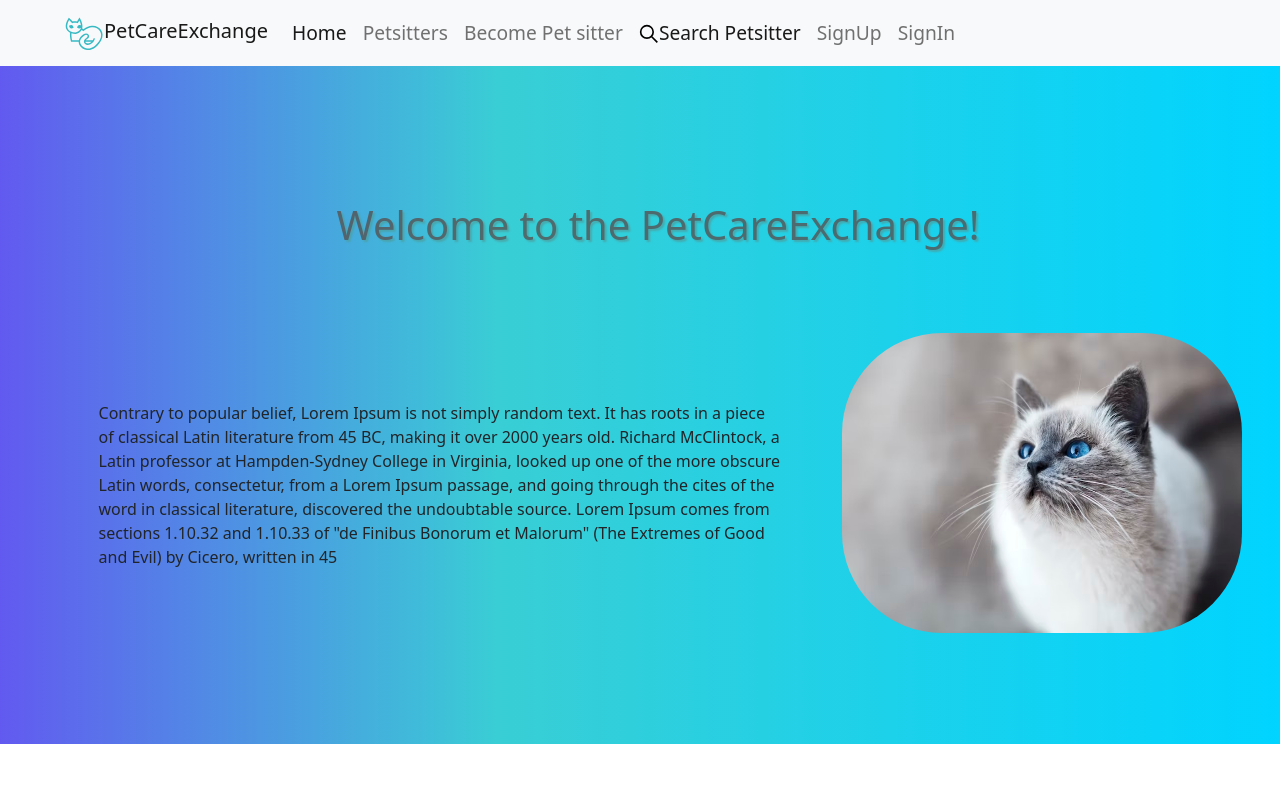
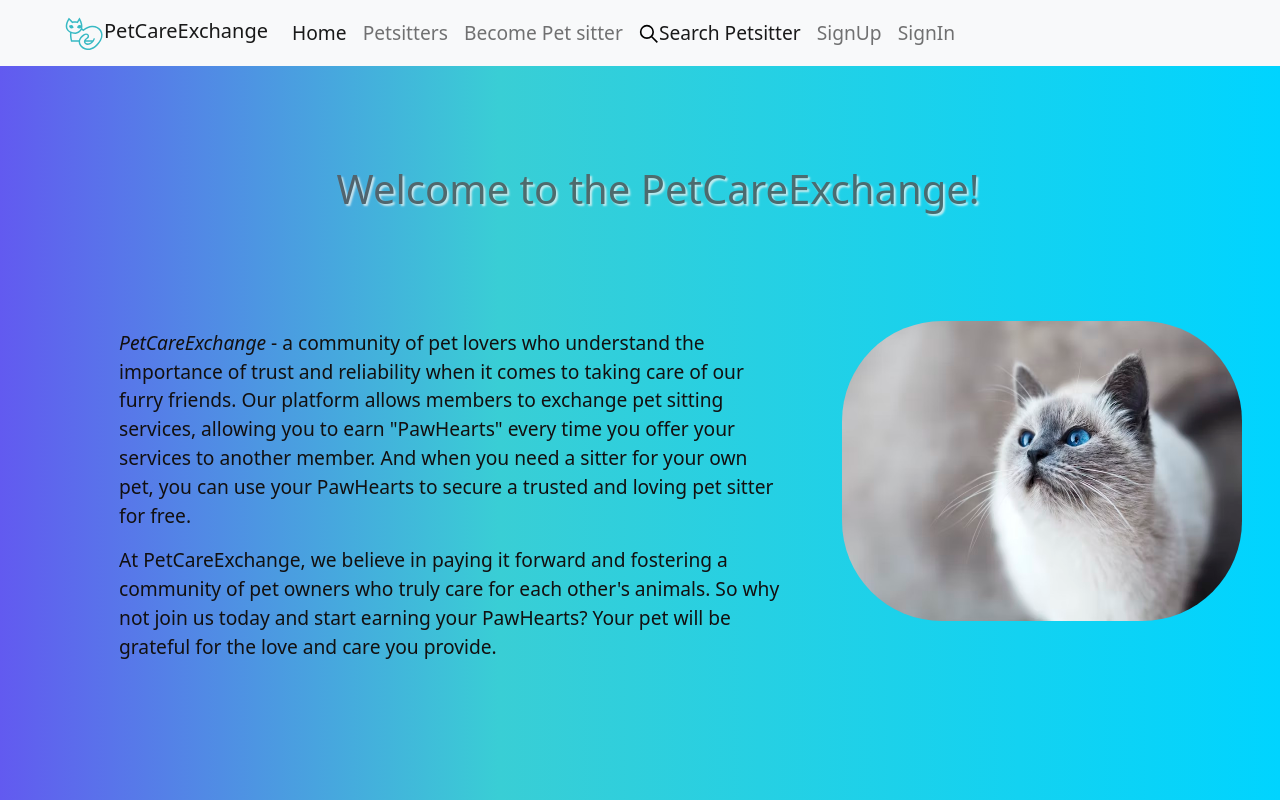
Before and after one commit to viktoriiazolotova/front-end-pet-care-exchange, a React (Create React App) app: page / in a window 1280 px wide. Shown: the top 800 px of the page. Built offline with nearby package versions, Linux system fonts and the light colour scheme; no server answers.

Commit message:
Update links for API requests

```diff
--- a/src/App.css
+++ b/src/App.css
@@ -4,15 +4,12 @@
 
 }
 
+h1 {
+  padding-top: 5%;
+  padding-left: 3%;
+  text-align: center;
+  color: rgb(85, 83, 83);
+  opacity: 0.8;
+  text-shadow: 2px 2px 2px #ebf3f3;
 
-
-/* .App-header {
-  background-color: #a1bdf6;
-  min-height: 100vh;
-  display: flex;
-  flex-direction: column;
-  align-items: center;
-  justify-content: center;
-  font-size: calc(10px + 2vmin);
-  color: white;
-} */
+}
--- a/src/App.js
+++ b/src/App.js
@@ -70,8 +70,13 @@ function App() {
   //   id: "pk",
   // };
 
-  const API_URL = "http://localhost:8000/api/petsitters/";
-  const API_URL_PETS = "http://localhost:8000/api/pets/";
+  // const API_URL = "http://localhost:8000/api/petsitters/";
+  // const API_URL_PETS = "http://localhost:8000/api/pets/";
+
+  const API_URL =
+    "https://pet-care-exchange-backend.herokuapp.com/api/petsitters/";
+  const API_URL_PETS =
+    "https://pet-care-exchange-backend.herokuapp.com/api/pets/";
   const fetchAllPetsitters = () => {
     axios
       .get(API_URL)
--- a/src/components/PetsittersList.css
+++ b/src/components/PetsittersList.css
@@ -24,7 +24,7 @@
 }
 
 #petsitter-card {
-  width: 50rem;
+  width: 40rem;
   display: flex;
   flex-direction: row;
   justify-content: space-evenly;
--- a/src/components/PetsittersList.js
+++ b/src/components/PetsittersList.js
@@ -83,7 +83,7 @@ const PetsittersList = ({
 
   return (
     <div className="petsitters-list">
-      <h1>Here are the petsitters:</h1>
+      <h1>Find the pet owner near you:</h1>
       <ul className="petsitters-list-no-bullet">
         {getPetsittersCards(petsitters)}
       </ul>
--- a/src/components/SelectedPetsitter.css
+++ b/src/components/SelectedPetsitter.css
@@ -13,19 +13,19 @@
     /* background: rgb(34,193,195);
     background: linear-gradient(0deg, rgba(34,193,195,1) 0%, rgba(165,241,245,1) 100%); */
 }
-/* .icons-status {
-    size: 50px;
-    color: green
-} */
 
 #button-add-pet {
-    background:#38bac4;
+    /* background:#38bac4; */
+    /* background: rgb(98,90,240); */
+    background: linear-gradient(90deg, rgba(98,90,240,1) 0%, rgba(0,212,255,1) 100%);
     margin-right: 5%;
 
 }
 
 #button-contact-me {
-    background: #38bac4;
+    background: linear-gradient(90deg, rgba(98,90,240,1) 0%, rgba(0,212,255,1) 100%);
+    /* background:rgba(0,212,255,1); */
+    /* color: black; */
 }
 
 .pets-cards {
@@ -59,12 +59,7 @@
 #button-selected-petsitter {
     background: #38bac4;
 }
-/* #icon-availability {
-    margin-right: 2%;
-}
-#icon-looking-help {
-    margin-right: 2%;
-} */
+
 .petsitter-status-div {
     background-color: #f8f9fa;
     padding: 3%;
--- a/src/components/SelectedPetsitter.js
+++ b/src/components/SelectedPetsitter.js
@@ -55,6 +55,9 @@ const SelectedPetsitter = ({
   const updatePetsitterStatusHelp = () => {
     updatePetsitterLookingHelp(!selectedPetsitter.isLookingForHelp);
   };
+  // const updatePetsitterStatusHelp = () => {
+  //   updatePetsitterLookingHelp(!selectedPetsitter.isLookingForHelp);
+  // };
   // const petsitterId = useParams();
   // useEffect(() => {
   //   console.log("Params", petsitterId);
--- a/src/pages/Home.css
+++ b/src/pages/Home.css
@@ -1,23 +1,21 @@
 
- h1 {
-    padding-top: 8%;
+ .home-page p {
     padding-left: 3%;
-    text-align: center;
-    color: rgb(85, 83, 83);
-    opacity: 0.8;
-    text-shadow: 2px 2px 2px #4ca1a3;
-
+    text-align: left;
+    color: rgb(18, 16, 16);
+    font-size: 1.2rem;
  }
 
 .home-page {
     background: rgb(98,90,240);
     background: linear-gradient(90deg, rgba(98,90,240,1) 0%, rgba(57,206,213,1) 39%, rgba(0,212,255,1) 100%);
     padding: 3%;
+    /* background: url('../assets/IMG_5995.jpeg'); */
 }
 
 .home-main{
-  padding-top: 3%;
-  padding-bottom: 5%;
+  /* padding-top: 3%; */
+  padding-bottom: 2%;
   display: flex;
   flex-direction: row;
   justify-content: space-evenly;
@@ -30,7 +28,7 @@
 }
 
 img{
-    margin-top: 10%;
+    margin-top: 25%;
     width: 400px;
     height: 300px;
     border-radius: 100px;
--- a/src/pages/Home.js
+++ b/src/pages/Home.js
@@ -10,15 +10,19 @@ const Home = () => {
         <div className="home-main">
           <div className="home-page-text">
             <p>
-              Contrary to popular belief, Lorem Ipsum is not simply random text.
-              It has roots in a piece of classical Latin literature from 45 BC,
-              making it over 2000 years old. Richard McClintock, a Latin
-              professor at Hampden-Sydney College in Virginia, looked up one of
-              the more obscure Latin words, consectetur, from a Lorem Ipsum
-              passage, and going through the cites of the word in classical
-              literature, discovered the undoubtable source. Lorem Ipsum comes
-              from sections 1.10.32 and 1.10.33 of "de Finibus Bonorum et
-              Malorum" (The Extremes of Good and Evil) by Cicero, written in 45
+              <i>PetCareExchange</i> - a community of pet lovers who understand
+              the importance of trust and reliability when it comes to taking
+              care of our furry friends. Our platform allows members to exchange
+              pet sitting services, allowing you to earn "PawHearts" every time
+              you offer your services to another member. And when you need a
+              sitter for your own pet, you can use your PawHearts to secure a
+              trusted and loving pet sitter for free.
+            </p>
+            <p>
+              At PetCareExchange, we believe in paying it forward and fostering
+              a community of pet owners who truly care for each other's animals.
+              So why not join us today and start earning your PawHearts? Your
+              pet will be grateful for the love and care you provide.
             </p>
           </div>
           <div className="home-page-img">
```
